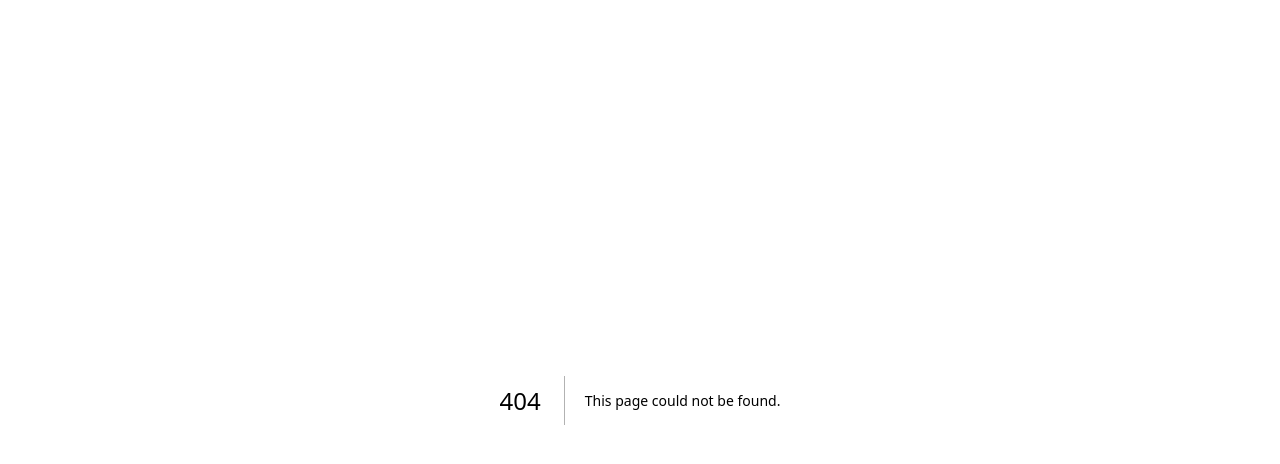
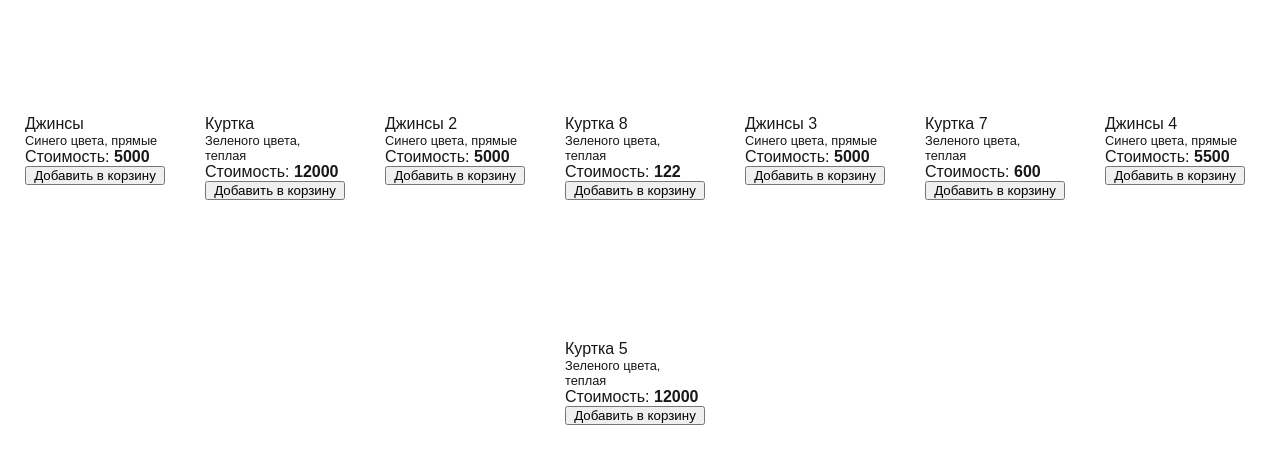
Before and after one commit to CptKokao/tg-bot-web, a Next.js app: page /product in a window 1280 px wide. Before the commit this address had no page. Shown: the top 464 px of the page. Built offline with nearby package versions, Linux system fonts and the light colour scheme.

Commit message:
add page product

```diff
--- a/src/app/form/components/Form /Form.tsx
+++ b/src/app/form/components/Form /Form.tsx
@@ -17,6 +17,7 @@ const Form = () => {
     webApp?.sendData(JSON.stringify(data));
   }, [country, street, subject, webApp]);
 
+  // Событие на клик Main кнопки
   useEffect(() => {
     webApp?.onEvent("mainButtonClicked", onSendData);
     return () => {
@@ -24,12 +25,14 @@ const Form = () => {
     };
   }, [onSendData, webApp]);
 
+  // Меняет название Main кнопки
   useEffect(() => {
     webApp?.MainButton.setParams({
       text: "Отправить данные",
     });
   }, [webApp]);
 
+  // Скрывает Main кнопки если есть ошибки валидации
   useEffect(() => {
     if (!street || !country) {
       webApp?.MainButton.hide();
--- /dev/null
+++ b/src/app/product/components/ProductItem/ProductItem.css
@@ -0,0 +1,23 @@
+.product {
+  display: flex;
+  flex-direction: column;
+  border: 1px solid var(--tg-theme-button-color);
+  padding: 15px;
+  width: 170px;
+}
+
+.img {
+  width: 100%;
+  background: lightgray;
+  height: 100px;
+  margin: 0 auto;
+  background: var(--tg-theme-button-color);
+}
+
+.description {
+  font-size: 0.8em;
+}
+
+.add-btn {
+  width: 100%;
+}
--- /dev/null
+++ b/src/app/product/components/ProductItem/ProductItem.tsx
@@ -0,0 +1,36 @@
+import React from "react";
+import "./ProductItem.css";
+import { IProducts } from "../ProductList/ProductList";
+import Button from "@/app/shared/Button/Button";
+
+const ProductItem = ({
+  product,
+  className,
+  onAdd,
+}: {
+  product: IProducts;
+  className: string;
+  onAdd: (product: IProducts) => void;
+}) => {
+  const onAddHandler = () => {
+    onAdd(product);
+  };
+
+  return (
+    <div className={"product " + className}>
+      <div className={"img"} />
+      <div className={"title"}>{product.title}</div>
+      <div className={"description"}>{product.description}</div>
+      <div className={"price"}>
+        <span>
+          Стоимость: <b>{product.price}</b>
+        </span>
+      </div>
+      <Button className={"add-btn"} onClick={onAddHandler}>
+        Добавить в корзину
+      </Button>
+    </div>
+  );
+};
+
+export default ProductItem;
--- /dev/null
+++ b/src/app/product/components/ProductList/ProductList.css
@@ -0,0 +1,10 @@
+.list {
+  display: flex;
+  flex-wrap: wrap;
+  justify-content: center;
+}
+
+.item {
+  margin-right: 10px;
+  margin-bottom: 10px;
+}
--- /dev/null
+++ b/src/app/product/components/ProductList/ProductList.tsx
@@ -0,0 +1,133 @@
+import React, { useState } from "react";
+import "./ProductList.css";
+import { useCallback, useEffect } from "react";
+import ProductItem from "../ProductItem/ProductItem";
+import { useTelegram } from "@/contexts /TelegramProvider";
+
+export interface IProducts {
+  id: string;
+  title: string;
+  price: number;
+  description: string;
+}
+const products: IProducts[] = [
+  {
+    id: "1",
+    title: "Джинсы",
+    price: 5000,
+    description: "Синего цвета, прямые",
+  },
+  {
+    id: "2",
+    title: "Куртка",
+    price: 12000,
+    description: "Зеленого цвета, теплая",
+  },
+  {
+    id: "3",
+    title: "Джинсы 2",
+    price: 5000,
+    description: "Синего цвета, прямые",
+  },
+  {
+    id: "4",
+    title: "Куртка 8",
+    price: 122,
+    description: "Зеленого цвета, теплая",
+  },
+  {
+    id: "5",
+    title: "Джинсы 3",
+    price: 5000,
+    description: "Синего цвета, прямые",
+  },
+  {
+    id: "6",
+    title: "Куртка 7",
+    price: 600,
+    description: "Зеленого цвета, теплая",
+  },
+  {
+    id: "7",
+    title: "Джинсы 4",
+    price: 5500,
+    description: "Синего цвета, прямые",
+  },
+  {
+    id: "8",
+    title: "Куртка 5",
+    price: 12000,
+    description: "Зеленого цвета, теплая",
+  },
+];
+
+const getTotalPrice = (items: IProducts[]) => {
+  return items.reduce((acc, item) => {
+    return (acc += item.price);
+  }, 0);
+};
+
+const ProductList = () => {
+  const [addedItems, setAddedItems] = useState<IProducts[]>([]);
+  const { webApp, queryId } = useTelegram();
+
+  const onSendData = useCallback(() => {
+    const data = {
+      products: addedItems,
+      totalPrice: getTotalPrice(addedItems),
+      queryId,
+    };
+    // fetch("http://85.119.146.179:8000/web-data", {
+    //   method: "POST",
+    //   headers: {
+    //     "Content-Type": "application/json",
+    //   },
+    //   body: JSON.stringify(data),
+    // });
+    console.log(JSON.stringify(data));
+  }, [addedItems, queryId]);
+
+  useEffect(() => {
+    webApp?.onEvent("mainButtonClicked", onSendData);
+    return () => {
+      webApp?.offEvent("mainButtonClicked", onSendData);
+    };
+  }, [onSendData, webApp]);
+
+  const onAdd = (product: IProducts) => {
+    const alreadyAdded = addedItems.find((item) => item.id === product.id);
+    let newItems = [];
+
+    if (alreadyAdded) {
+      newItems = addedItems.filter((item) => item.id !== product.id);
+    } else {
+      newItems = [...addedItems, product];
+    }
+
+    setAddedItems(newItems);
+
+    if (newItems.length === 0) {
+      webApp?.MainButton.hide();
+    } else {
+      webApp?.MainButton.show();
+      webApp?.MainButton.setParams({
+        text: `Купить ${getTotalPrice(newItems)}`,
+      });
+    }
+  };
+
+  return (
+    <div className={"list"}>
+      {products.map((item) => (
+        <ProductItem
+          product={item}
+          onAdd={onAdd}
+          className={"item"}
+          key={item.id}
+        />
+      ))}
+    </div>
+  );
+};
+
+export default ProductList;
--- /dev/null
+++ b/src/app/product/page.tsx
@@ -0,0 +1,9 @@
+"use client";
+
+import ProductList from "./components/ProductList/ProductList";
+
+const Product = () => {
+  return <ProductList />;
+};
+
+export default Product;
--- /dev/null
+++ b/src/app/shared/Button/Button.css
@@ -0,0 +1,8 @@
+.button {
+  padding: 10px 15px;
+  background: var(--tg-theme-button-color);
+  color: var(--tg-theme-button-text-color);
+  border: none;
+  outline: none;
+  cursor: pointer;
+}
--- /dev/null
+++ b/src/app/shared/Button/Button.tsx
@@ -0,0 +1,8 @@
+import React from "react";
+import "./Button.css";
+
+const Button = ({ ...props }) => {
+  return <button className={"button " + props.className} {...props} />;
+};
+
+export default Button;
--- a/src/contexts /TelegramProvider.tsx
+++ b/src/contexts /TelegramProvider.tsx
@@ -12,6 +12,7 @@ export interface ITelegramContext {
   webApp?: WebApp;
   user?: WebAppUser;
   onClose?: () => void;
+  queryId?: string;
 }
 
 export const TelegramContext = createContext<ITelegramContext>({});
@@ -33,6 +34,7 @@ export const TelegramProvider = ({ children }: { children: ReactNode }) => {
       ? {
           webApp,
           user: webApp.initDataUnsafe.user,
+          queryId: webApp.initDataUnsafe.query_id,
           onClose: () => webApp?.close(),
         }
       : {};
```
